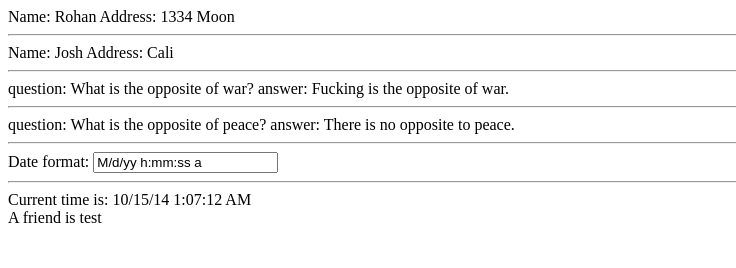
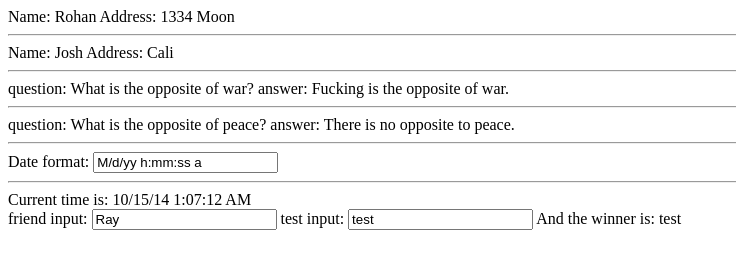
Before and after one commit to joshwyatt/directive_docs, a plain HTML site: page index.html in a window 1280 px wide. Shown: the whole page, without its empty margins (0-736 px from the left). Drawn offline with nearby package versions, Linux system fonts and the light colour scheme.

Commit message:
Refactor markup

```diff
--- a/index.html
+++ b/index.html
@@ -24,8 +24,12 @@
       Date format: <input ng-model="three.format"><hr/>
       Current time is: <span my-current-time="three.format"></span>
       <br>
-      A friend is <span my-friend="three.friend" test-attr="three.test"></span>
+      friend input: <input ng-model="three.friend">
+      test input: <input ng-model="three.test">
+      And the winner is: <span my-friend="three.friend" test-attr="three.test"></span>
     </div>
+    <br>
+
 
     <script src="app.js"></script>
     <script src="controllers.js"></script>
```
